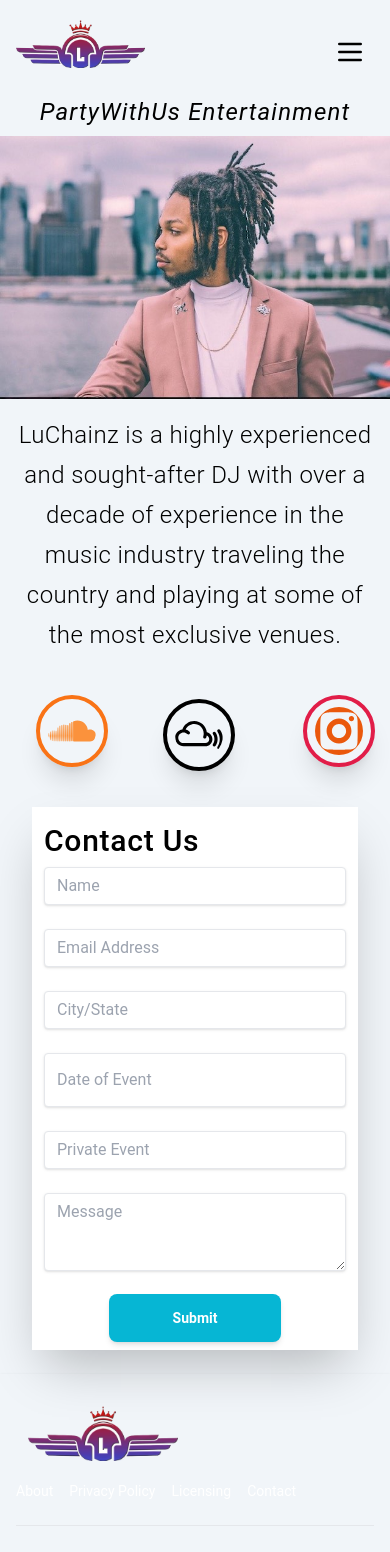
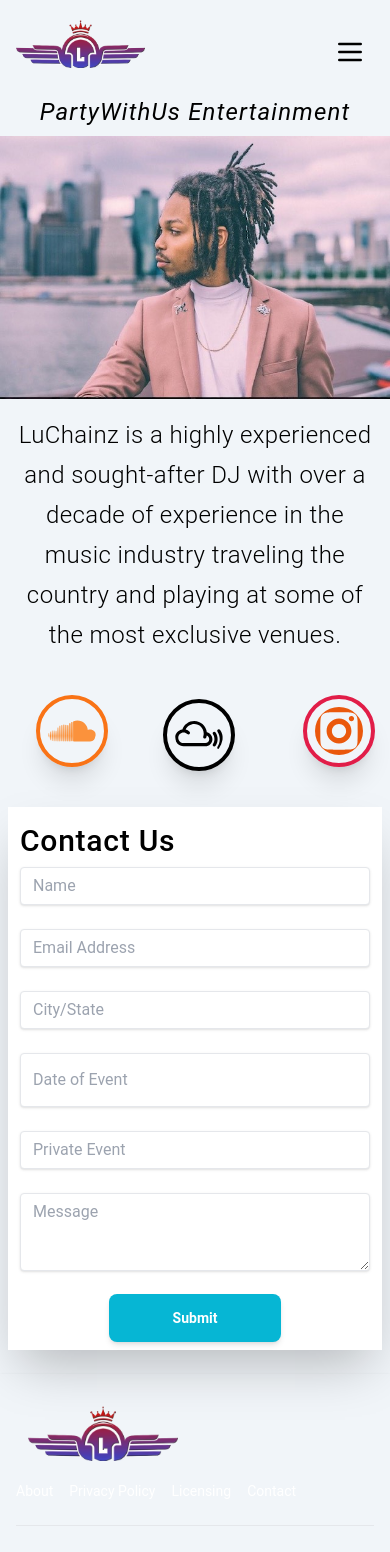
Before and after one commit to lamboprogramming/vercel-launch, a Next.js app in the folder djluchainz/: page /contact in a window 390 px wide. Shown: the top 1552 px of the page. Built offline with nearby package versions, Linux system fonts and the light colour scheme.

Commit message:
form stretched for mobile on contact page

```diff
--- a/djluchainz/components/ContactForm.jsx
+++ b/djluchainz/components/ContactForm.jsx
@@ -24,9 +24,9 @@ const ContactForm = () => {
       <div className="grid grid-cols-1 pt-4 font-sans bg-slate-100">
   {/* Col 2 contact form */}
 
-  <div className="container px-8 mx-auto ">
+  <div className="container px-2 mx-auto ">
   <section className="mb-6 text-center ">
-    <div className="max-w-md px-3 py-2 mx-auto bg-white shadow-2xl lg:px- ">
+    <div className="max-w-md px-3 py-2 mx-auto bg-white shadow-2xl ">
       {/* Form Details Start */}
       <form ref={form} className='id="contact" action="" method="post" ' onSubmit={sendEmail}>
       <div>
```
